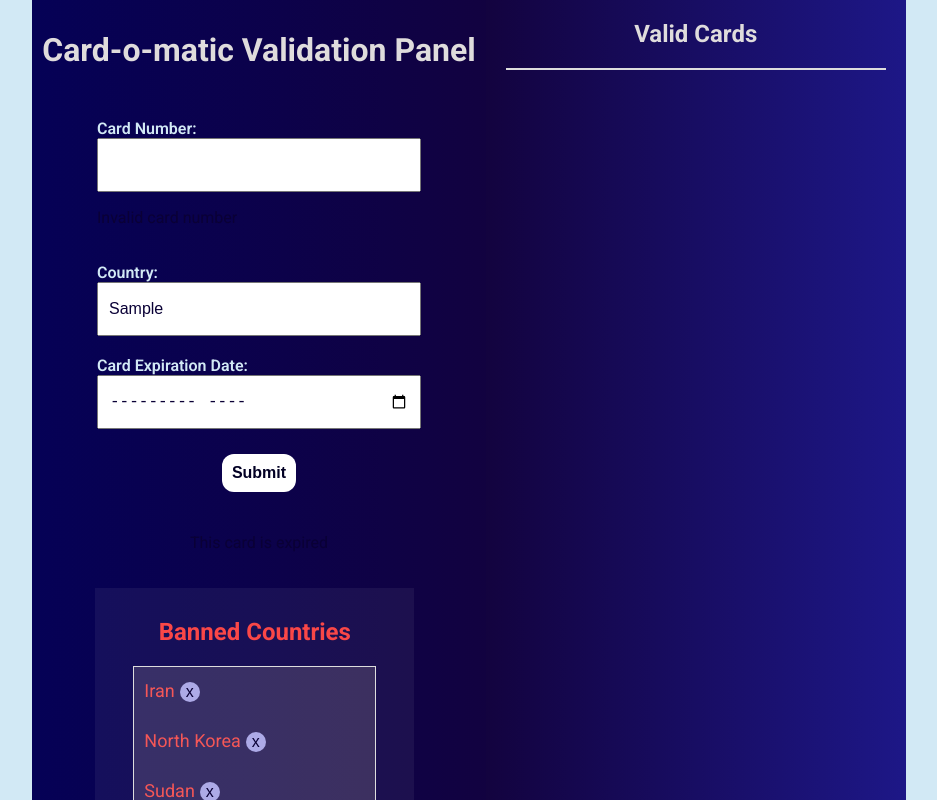
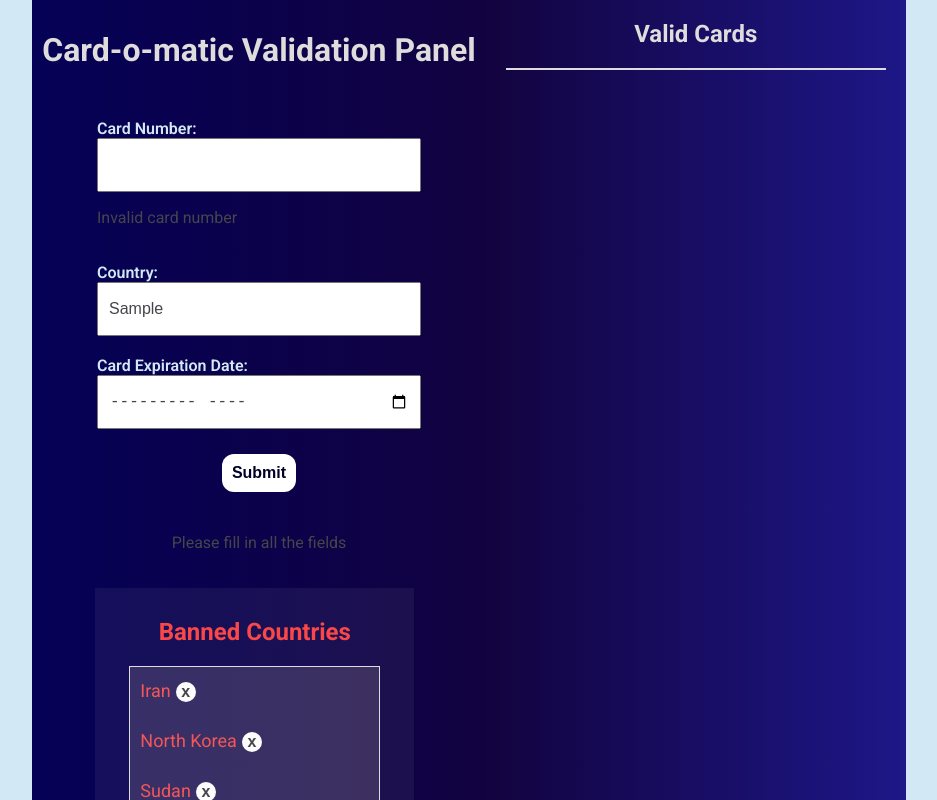
Before and after one commit to codedbyshaun/card_validation, a React (Create React App) app: page / in a window 1280 px wide. Both pictures are taken after typing "Sample", "Sample" into the empty fields and a click on the button "Submit". Shown: the top 800 px of the page, without its empty margins (171-1108 px from the left). Built offline with nearby package versions, Linux system fonts and the light colour scheme; the HTML template or start-up script is replaced by a standard one.

Commit message:
input fields now clear + reset after submit

```diff
--- a/src/App.css
+++ b/src/App.css
@@ -8,7 +8,7 @@
   --primary-color: rgb(60, 50, 245);
   --secondary-color: rgb(131, 86, 254);
   --tertiary-color: rgba(0, 212, 255, 1);
-  --text-color: rgb(10, 0, 54);
+  --text-color: rgb(69, 69, 76);
 }
 
 body {
@@ -27,7 +27,8 @@ h1 {
 }
 
 h2 {
-  color: rgb(223, 220, 220);;
+  color: rgb(223, 220, 220);
+  ;
   text-align: center;
 }
 
@@ -41,7 +42,7 @@ form {
 
 label {
   font-weight: 600;
-  color:rgb(210, 233, 245);
+  color: rgb(210, 233, 245);
 }
 
 input,
@@ -108,14 +109,14 @@ li:last-child {
 }
 
 .input-container {
- display: block;
- height: auto;
- width: 600px;
+  display: block;
+  height: auto;
+  width: 600px;
 }
 
 .card-info-button {
   font-weight: 700;
-  color:rgb(2, 0, 36);
+  color: rgb(2, 0, 36);
   background-color: rgb(255, 255, 255);
 }
 
@@ -140,7 +141,8 @@ li:last-child {
 
 .banned-countries li {
   height: 20px;
-  width: 200px;;
+  width: 200px;
+  ;
   color: rgb(244, 87, 87);
   border: none;
 }
@@ -159,7 +161,8 @@ li:last-child {
 
 .banned-countries button {
   color: var(--text-color);
-  background-color: rgb(173, 170, 231);
+  font-weight: 700;
+  background-color: rgb(252, 252, 252);
 }
 
 .banned-countries button:hover {
--- a/src/App.js
+++ b/src/App.js
@@ -22,8 +22,11 @@ function App() {
     }, [cards])
 
     function handleCardSubmit(card) {
-        if (!bannedCountries.includes(card.country) && !cards.some(c => c.number === card.number)) {
-            setCards([...cards, card])
+        if (!bannedCountries.includes(card.country)) {
+            const cardExists = cards.some(c => c.number === card.number)
+            if (!cardExists) {
+                setCards([...cards, card])
+            }
         }
     }
 
--- a/src/components/CardForm.jsx
+++ b/src/components/CardForm.jsx
@@ -8,13 +8,17 @@ function CardForm({ onCardSubmit, bannedCountries }) {
     const [country, setCountry] = useState('')
     const [expirationDate, setExpirationDate] = useState('')
     const [errorMessage, setErrorMessage] = useState('')
+    const [key, setKey] = useState(Date.now())
 
     function isExpired(date) {
         const today = new Date()
-        const month = today.getMonth() + 1 // getMonth() returns month index starting from 0
-        const year = today.getFullYear()
-        const [expYear, expMonth] = date.split('-').map(Number)
-        return expYear < year || (expYear === year && expMonth < month)
+        const expiryDate = new Date(date)
+
+        // Set hours, minutes, seconds and milliseconds to 0 for accurate comparison
+        today.setHours(0, 0, 0, 0);
+        expiryDate.setHours(0, 0, 0, 0);
+
+        return expiryDate < today;
     }
 
     function handleSubmit(event) {
@@ -33,11 +37,14 @@ function CardForm({ onCardSubmit, bannedCountries }) {
             setCountry('')
             setExpirationDate('')
             setErrorMessage('')
+            setKey(Date.now())
+        } else {
+            setErrorMessage('Please fill in all the fields')
         }
     }
 
     return (
-        <form onSubmit={handleSubmit}>
+        <form onSubmit={handleSubmit} key={key}>
             <CreditCardInput onCardNumberChange={setCardNumber} />
             <CountryInput onCountryChange={setCountry} />
             <ExpirationDateInput onExpirationDateChange={setExpirationDate} />
--- a/src/components/CountryInput.jsx
+++ b/src/components/CountryInput.jsx
@@ -1,4 +1,4 @@
-import React, { useState } from 'react'
+import React, { useState, useEffect } from 'react'
 
 function CountryInput({ onCountryChange }) {
     const [country, setCountry] = useState('')
@@ -7,6 +7,10 @@ function CountryInput({ onCountryChange }) {
         setCountry(event.target.value)
         onCountryChange(event.target.value)
     }
+
+    useEffect(() => {
+        setCountry('')
+    }, [onCountryChange])
 
     return (
         <div>
--- a/src/components/CreditCardInput.jsx
+++ b/src/components/CreditCardInput.jsx
@@ -1,4 +1,4 @@
-import React, { useState } from 'react'
+import React, { useState, useEffect } from 'react'
 
 function luhnCheck(num) {
     let arr = (num + '')
@@ -43,6 +43,10 @@ function CreditCardInput({ onCardNumberChange }) {
         }
     }
 
+    useEffect(() => {
+        setCardNumber('')
+    }, [onCardNumberChange])
+
     return (
         <div>
             <label>
@@ -50,7 +54,7 @@ function CreditCardInput({ onCardNumberChange }) {
                 <br />
                 <input type="text" value={cardNumber} onChange={handleChange} />
             </label>
-            {errorMessage && <p>{errorMessage}</p>} {/* Display error message when it exists */}
+            {errorMessage && <p>{errorMessage}</p>} {/* Display error message if it exists */}
         </div>
     )
 }
--- a/src/components/ExpirationDateInput.jsx
+++ b/src/components/ExpirationDateInput.jsx
@@ -1,4 +1,4 @@
-import React, { useState } from 'react'
+import React, { useState, useEffect } from 'react'
 
 function ExpirationDateInput({ onExpirationDateChange }) {
     const [expirationDate, setExpirationDate] = useState('')
@@ -8,6 +8,9 @@ function ExpirationDateInput({ onExpirationDateChange }) {
         onExpirationDateChange(event.target.value)
     }
 
+    useEffect(() => {
+        setExpirationDate('')
+    }, [onExpirationDateChange])
 
     return (
         <div className='expiration'>
```
